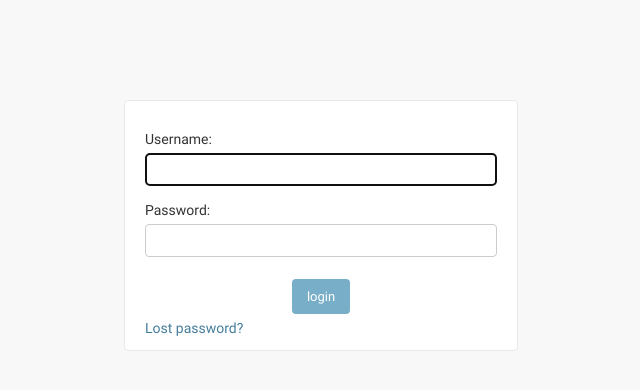
After one commit to YokiDiabeul/BBQ, a Django app: page /accounts/login/ in a window 1280 px wide. The commit adds this page. Shown: the top 390 px of the page, without its empty margins (319-959 px from the left). Run offline with Django 3.2, Linux system fonts and the light colour scheme.

Commit message:
Login User / Admin
Portail de connexion : done

```diff
--- a/BBQ/settings.py
+++ b/BBQ/settings.py
@@ -39,6 +39,7 @@ INSTALLED_APPS = [
     'django.contrib.messages',
     'django.contrib.staticfiles',
 ]
+
 
 MIDDLEWARE = [
     'django.middleware.security.SecurityMiddleware',
--- a/BBQ/urls.py
+++ b/BBQ/urls.py
@@ -17,7 +17,13 @@ from django.conf.urls import url, include
 from django.contrib import admin
 
 urlpatterns = [
-    url(r'^$', include('commande.urls')),
+    # L'ordre compte !!!
     url(r'^admin/', admin.site.urls),
+
+    # User auth urls :
+    url(r'^accounts/', include('django.contrib.auth.urls')),
+
+    # Index
+    url(r'^', include('commande.urls')),
     url(r'^commande/', include('commande.urls')),
 ]
--- a/commande/urls.py
+++ b/commande/urls.py
@@ -1,10 +1,9 @@
 from django.conf.urls import url
 from . import views
 
-app_name = 'commande'
+
+# app_name = 'commande'
+
 urlpatterns = [
-    url(r'^$', views.index,name='index')
-    # url(r'^$', views.IndexView.as_view(),name='index'),
-    # url(r'^(?P<pk>[0-9]+)/$', views.DetailView.as_view(), name='commande'),
-    # url(r'^(?P<pk>[0-9]+)/results/$', views.ResultsView.as_view(), name='admin'),
+    url(r'^', views.index,name='index'),
 ]
--- /dev/null
+++ b/templates/registration/login.html
@@ -0,0 +1,44 @@
+<!DOCTYPE html>
+<html>
+<head>
+    <meta charset="utf-8">
+    <title>Log in | Django site</title>
+    <link rel="stylesheet" type="text/css" href="/static/admin/css/base.css" />
+    <link rel="stylesheet" type="text/css" href="/static/admin/css/login.css" />
+</head>
+<body class="login">
+    <div id="container">
+        <div id="content" class="colM">
+            <div id="content-main">
+
+                {% block content %}
+
+                <form method="post" action="{% url 'login' %}">
+                    {% csrf_token %}
+
+                    <div class="form-row">
+                        <td>{{ form.username.label_tag }}</td>
+                        <td>{{ form.username }}</td>
+                    </div>
+                    <div class="form-row">
+                        <td>{{ form.password.label_tag }}</td>
+                        <td>{{ form.password }}</td>
+                    </div>
+
+                    <div class="submit-row">
+                        <input type="submit" value="login" />
+                        <input type="hidden" name="next" value="{{ next }}" />
+                    </div>
+                </form>
+
+                {# Assumes you setup the password_reset view in your URLconf #}
+                <p><a href="{% url 'password_reset' %}">Lost password?</a></p>
+
+                {% endblock %}
+
+            </div>
+        </div>
+    </div>
+
+</body>
+</html>
```
Also changed, not shown: commande/views.py (+9 -10 lines), templates/commande/index.html (+10 -10 lines), templates/commande/login.html (deleted).
